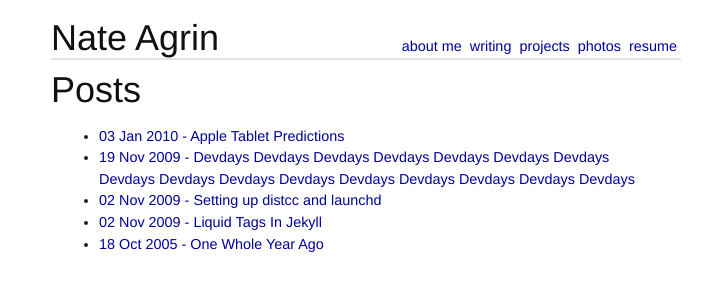
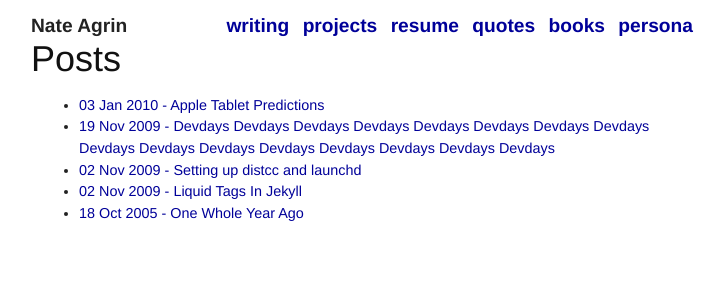
Before and after one commit to n8agrin/n8agrin.github.io, a Jekyll site: the page built from blog.html, in a window 1280 px wide. Shown: the top 300 px of the page, without its empty margins (274-998 px from the left). Built offline with Jekyll 4.4.1, drawn with Linux system fonts in a browser that asks for light colours; Markdown is read by kramdown in place of the engine named in the settings.

Commit message:
New homepage layout. Pretty satisfied.

```diff
--- a/_includes/navigation.html
+++ b/_includes/navigation.html
@@ -1,7 +1,8 @@
 <ul class="navigation">
-	<li><a href="/about.html">about me</a></li>
 	<li><a href="/writing.html">writing</a></li>
 	<li><a href="/projects.html">projects</a></li>
-	<li><a href="http://www.flickr.com/photos/n8agrin">photos</a></li>
 	<li><a href="/resume.html">resume</a></li>
+	<li><a href="/quotes.html">quotes</a></li>
+	<li><a href="/persona.html">books</a></li>
+	<li><a href="/persona.html">persona</a></li>
 </ul>
--- a/_layouts/curvey.html
+++ b/_layouts/curvey.html
@@ -19,9 +19,11 @@
 </head>
 <body>
   <div class="container">
-    <div class="span-16 last header">
-      <h1>Nate Agrin</h1>
+    <div class="span-17 last header">
+      <div class="span-3 non-nav">Nate Agrin</div>
+      <div class="span-14 last nav-container">
       {% include navigation.html %}
+      </div>
     </div>
     {{ content }}
   </div>
--- a/_layouts/home.html
+++ b/_layouts/home.html
@@ -10,6 +10,11 @@
 </head>
 <body>
   <div class="container">
+    <div class="span-17 last header">
+      <div class="nav-container">
+        {% include navigation.html %}
+      </div>
+    </div>
   {{ content }}
   </div>
   <script type="text/javascript">var gaJsHost = (("https:" == document.location.protocol) ? "https://ssl." : "http://www.");document.write(unescape("%3Cscript src='" + gaJsHost + "google-analytics.com/ga.js' type='text/javascript'%3E%3C/script%3E"));</script>
--- a/about.html
+++ b/about.html
@@ -5,5 +5,5 @@
 <div class="about">
   <h2>About me</h2>
   <div class="span-7"><a href="http://www.flickr.com/photos/n8agrin/4146040681/" title="K&amp;R's Wedding by n8agrin, on Flickr"><img src="http://farm3.static.flickr.com/2707/4146040681_aee8ecfdcc_m.jpg" width="240" height="237" alt="K&amp;R's Wedding" /></a></div>
-  <div class="span-9 last"><p>I'm a traveler, web developer, photographer, surfer and snowboarder. I'm interested in information visualization and how communities use communication technologies in creative, disruptive ways. I admire simple, minimalist design, but I don't claim to be a designer. I'm employed at <a href="http://www.splunk.com">Splunk</a> as a User Interface Engineer where I aspire to make fun, useful software. I write short observations on <a href="http://www.twitter.com/n8agrin">Twitter</a>, and longer comments here, often about technology. Lauren took this photo of me.</p></div>
+  <div class="span-9 last"><p>I'm a traveler, web developer, photographer, surfer and snowboarder. I'm interested in information visualization and how communities use communication technologies in creative, disruptive ways. I admire simple, minimalist design. I'm employed at <a href="http://www.splunk.com">Splunk</a> as a User Interface Engineer where I aspire to make fun, useful software. I write short observations on <a href="http://www.twitter.com/n8agrin">Twitter</a>, and longer comments here, often about technology. Lauren took this photo of me.</p></div>
 </div>
--- a/css/new_bold.css
+++ b/css/new_bold.css
@@ -1,11 +1,12 @@
 /* @override http://localhost:4000/css/new_bold.css */
 
 body {
-	font-family: helvetica, arial, freesans, clean, sans-serif;
+/*    font-family: helvetica, arial, freesans, clean, sans-serif;*/
+    font-family: 'Helvetica Neue', Helvetica, Arial, sans-serif;
 }
 
 p, ul, ol {
-	font-size: 1.2em;
+  font-size: 1.2em;
 }
 
 a {
@@ -13,15 +14,16 @@
 }
 
 a img {
-	border: 12px solid #e3e3e3;
+    border: 12px solid #211D26;
+    -webkit-box-shadow: 0px 0px 10px #888;
+    -moz-box-shadow: 0px 0px 10px #888;
 }
 
 /**
 	Creates a 21 column wide grid.
 **/
 .container {
-	width: 630px;
-	padding: 20px;
+  width: 670px;
 }
 
 /*
@@ -31,34 +33,42 @@
 	margin: 16px 0 0 0;
 	padding: 0;
 	list-style-type: none;
+	font-size: 1.6em;
+}
+
+.navigation li {
+    display: inline;
+	padding-right: 8px;
+}
+
+.navigation li a {
+	font-weight: bold;
 }
 
 .navigation li a:hover {
 	color: #000099;
-	border-bottom: 1px solid;
+	border-bottom: 6px solid;
 }
 
 /*
 Home
 */
+
 .home h1 {
 	margin: 0;
-	font-size: 16em;
-	font-weight: bold;
+    font-size: 14em;
 	letter-spacing: -6px;
+	display: inline;
 }
 
-.home .navigation {
-	font-size: 1.6em;
+.home img {
+    margin-top: 24px;
+    float: right;
 }
 
-.home .navigation li a {
-	font-weight: bold;
-
-}
-
-.home .navigation li a:hover {
-	border-bottom: 6px solid;
+.home p {
+    font-size: 1.6em;
+    text-align: justify;
 }
 
 /*
@@ -66,22 +76,20 @@
 */
 
 .header {
-	border-bottom: 2px solid #e3e3e3;
-	margin-bottom: 1em;
+    margin-top: 1em;
 }
 
-.header ul {
-	float: right;
+.header .non-nav {
+	font-size: 1.6em;
+	font-weight: bold;
 }
 
-.header li {
-	display: inline;
-	padding-right: 4px;
+.header .nav-container{
+    text-align: right;
 }
 
-.header h1 {
-	float: left;
-	margin: 0;
+.header .nav-container ul {
+    display: inline;
 }
 
 /*
```
Also changed, not shown: index.html (+4 -43 lines), 12 other files.
